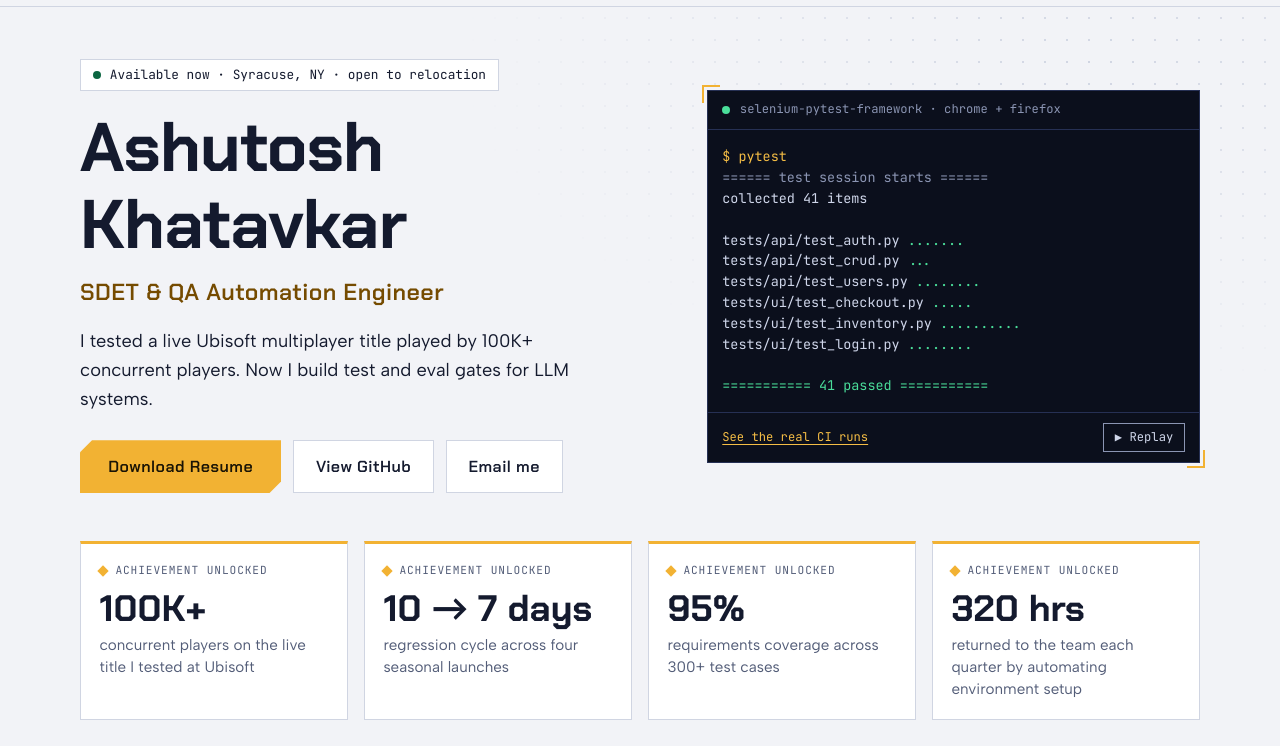
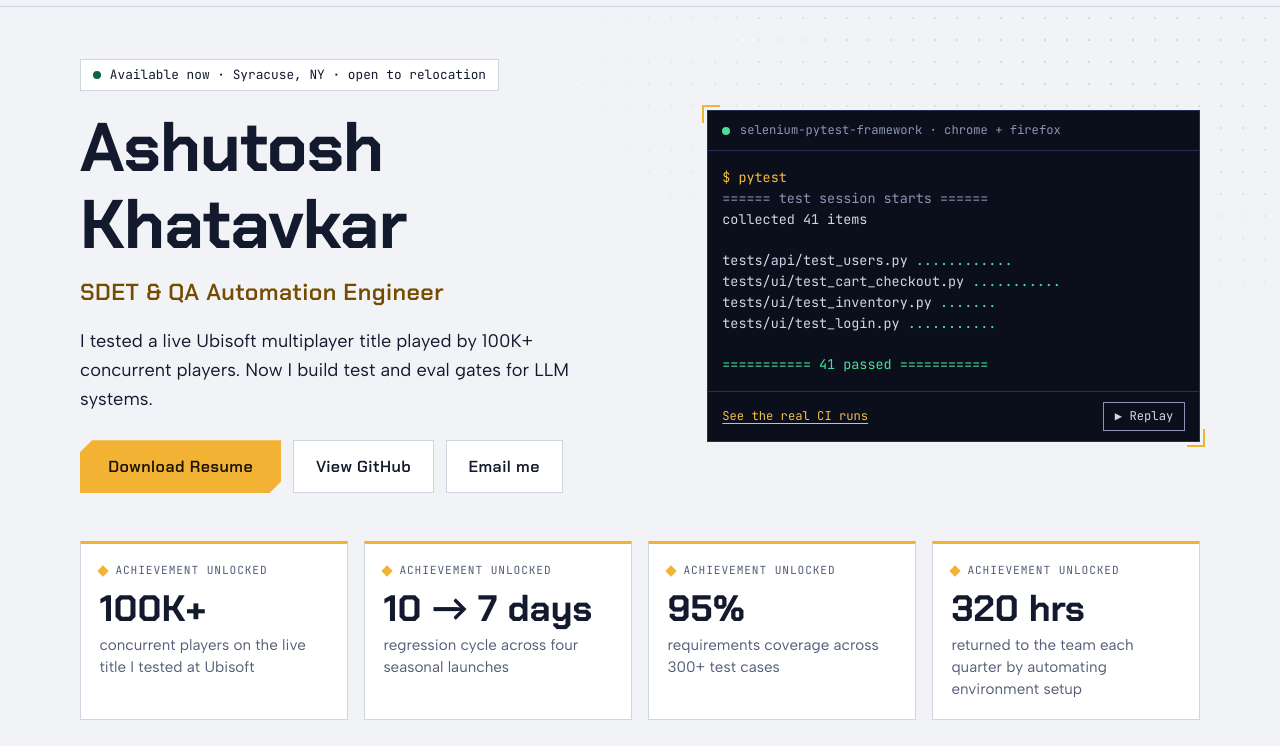
Before and after one commit to ashutosh0804k/ashutosh0804k.github.io, a plain HTML site: page index.html in a window 1280 px wide. Shown: the part 54-800 px from the top of the page. Drawn offline with Linux system fonts and the light colour scheme.

Commit message:
Add files via upload

```diff
--- a/index.html
+++ b/index.html
@@ -193,7 +193,7 @@ h1, h2, h3 { font-family: var(--font-display); text-wrap: balance; line-height:
 .terminal { background: var(--term-bg); color: var(--term-ink); border: 1px solid var(--term-line); font-family: var(--font-mono); font-size: 0.84rem; }
 .terminal-bar { display: flex; align-items: center; gap: 0.6rem; padding: 0.6rem 0.9rem; border-bottom: 1px solid var(--term-line); color: var(--term-dim); font-size: 0.76rem; }
 .terminal-bar .led { width: 8px; height: 8px; background: var(--term-pass); border-radius: 50%; }
-.terminal-body { padding: 1rem 0.9rem; min-height: calc(18.6em + 2rem); white-space: pre-wrap; overflow-wrap: anywhere; line-height: 1.55; }
+.terminal-body { padding: 1rem 0.9rem; min-height: calc(15.5em + 2rem); white-space: pre-wrap; overflow-wrap: anywhere; line-height: 1.55; }
 .terminal-body .prompt { color: var(--term-gold); }
 .terminal-body .pass { color: var(--term-pass); }
 .terminal-body .rule { color: var(--term-dim); }
@@ -547,11 +547,11 @@ h1, h2, h3 { font-family: var(--font-display); text-wrap: balance; line-height:
             <div class="proof-stats">
               <div><strong>41</strong><span>UI and API tests</span></div>
               <div><strong>2</strong><span>browsers in parallel</span></div>
-              <div><strong>18</strong><span>API tests that fail on a bad key</span></div>
+              <div><strong>12</strong><span>API tests that fail on a bad key</span></div>
             </div>
             <ul>
               <li>Login, inventory and checkout flows</li>
-              <li>Auth, CRUD and user endpoints</li>
+              <li>Users CRUD, register and login endpoints</li>
               <li>Screenshot saved on every failure</li>
             </ul>
           </div>
@@ -685,7 +685,7 @@ h1, h2, h3 { font-family: var(--font-display); text-wrap: balance; line-height:
             <dl class="pbr">
               <div><dt>Symptom</dt><dd>The API suite stayed green even when every request returned 401.</dd></div>
               <div><dt>Cause</dt><dd>Tests checked only response time and content type.</dd></div>
-              <div><dt>Fix</dt><dd>Every test asserts a 200 first. All 18 API tests now fail with a bad key.</dd></div>
+              <div><dt>Fix</dt><dd>Every test asserts a 200 first. All 12 API tests now fail with a bad key.</dd></div>
             </dl>
           </div>
         </article>
@@ -791,12 +791,10 @@ const TERMINAL_LINES = [
   ['rule', '====== test session starts ======'],
   ['', 'collected 41 items'],
   ['', ''],
-  ['file', 'tests/api/test_auth.py', 7],
-  ['file', 'tests/api/test_crud.py', 3],
-  ['file', 'tests/api/test_users.py', 8],
-  ['file', 'tests/ui/test_checkout.py', 5],
-  ['file', 'tests/ui/test_inventory.py', 10],
-  ['file', 'tests/ui/test_login.py', 8],
+  ['file', 'tests/api/test_users.py', 12],
+  ['file', 'tests/ui/test_cart_checkout.py', 11],
+  ['file', 'tests/ui/test_inventory.py', 7],
+  ['file', 'tests/ui/test_login.py', 11],
   ['', ''],
   ['pass', '=========== 41 passed ===========']
 ];
```
